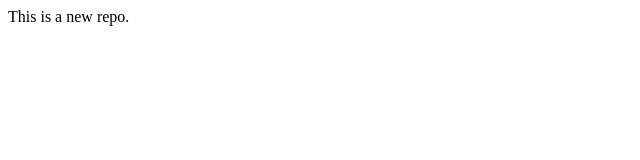
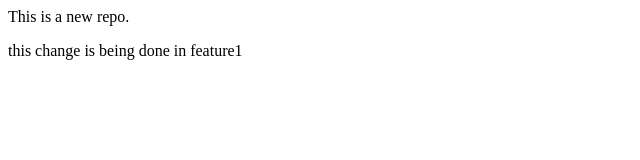
Before and after one commit to sahithi03-07/localrepo, a plain HTML site: page index.html in a window 1280 px wide. Shown: the whole page, without its empty margins (0-640 px from the left). Drawn offline with Linux system fonts and the light colour scheme.

Commit message:
change made in feature1

```diff
--- a/index.html
+++ b/index.html
@@ -1 +1,2 @@
 <P>This is a new repo.</P>
+<p>this change is being done in feature1</p>
```
